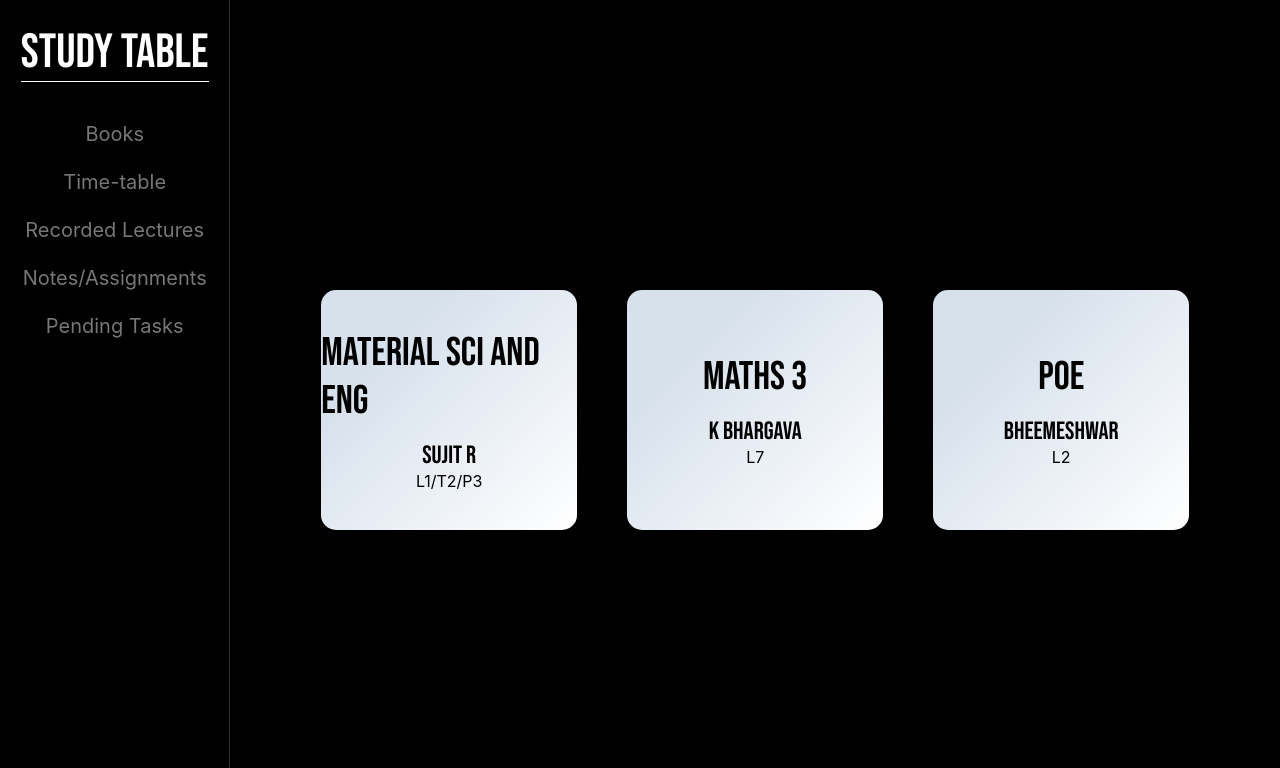
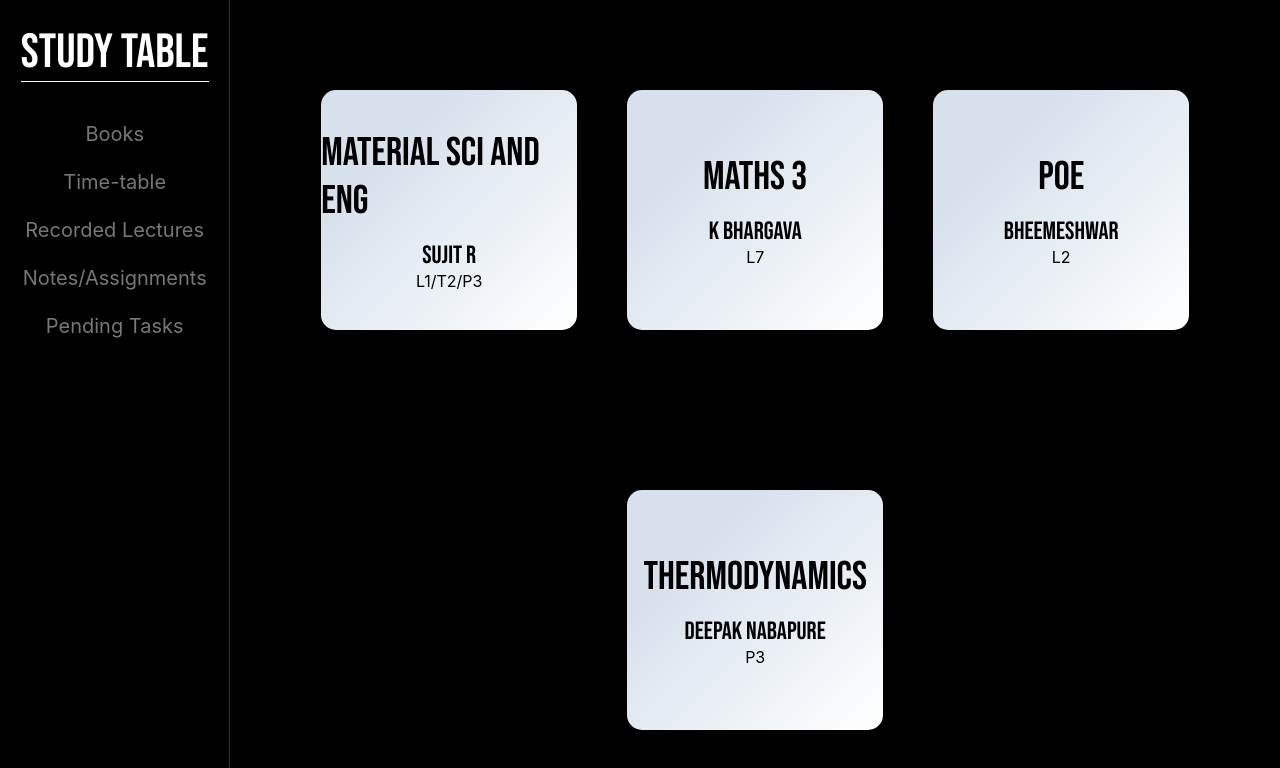
Before and after one commit to ParitoshKadam9/StudyTable, a Next.js app: page /lectures in a window 1280 px wide. Shown: the top 768 px of the page. Built offline with nearby package versions, Linux system fonts and the light colour scheme.

Commit message:
links added

```diff
--- a/pages/lectures.js
+++ b/pages/lectures.js
@@ -20,6 +20,12 @@ export default function RecLect() {
         section: "L2",
         link: "https://drive.google.com/file/d/1mPO0drzJlYmdWeS_UVlSar5F0sA7X7AI/view?usp=sharing",
       },
+      {
+        name: "Thermodynamics",
+        id: "Deepak Nabapure",
+        section: "P3",
+        link: "https://classroom.google.com/u/0/c/MTMwOTI5MTg4NzYz",
+      },
     ];
 
     return (
--- a/pages/meets.js
+++ b/pages/meets.js
@@ -154,7 +154,7 @@ export default function Meets() {
         c4: "Math III L7",
         l4: "https://meet.google.com/ije-yvxf-ixn",
         c5: "Thermo Lab P3",
-        l5: "",
+        l5: "https://meet.google.com/lookup/fodrs2hv4e?authuser=0&hs=179",
         c6: "Math III L7",
         l6: "https://meet.google.com/ije-yvxf-ixn",
         c7: "",
@@ -174,7 +174,7 @@ export default function Meets() {
         c4: "Fluid Mech L1",
         l4: "https://meet.google.com/wce-cxve-etp?hs=224",
         c5: "Thermo Lab P3",
-        l5: "",
+        l5: "https://meet.google.com/lookup/fodrs2hv4e?authuser=0&hs=179",
         c6: "Fluid Mech L1",
         l6: "https://meet.google.com/wce-cxve-etp?hs=224",
         c7: "",
```
